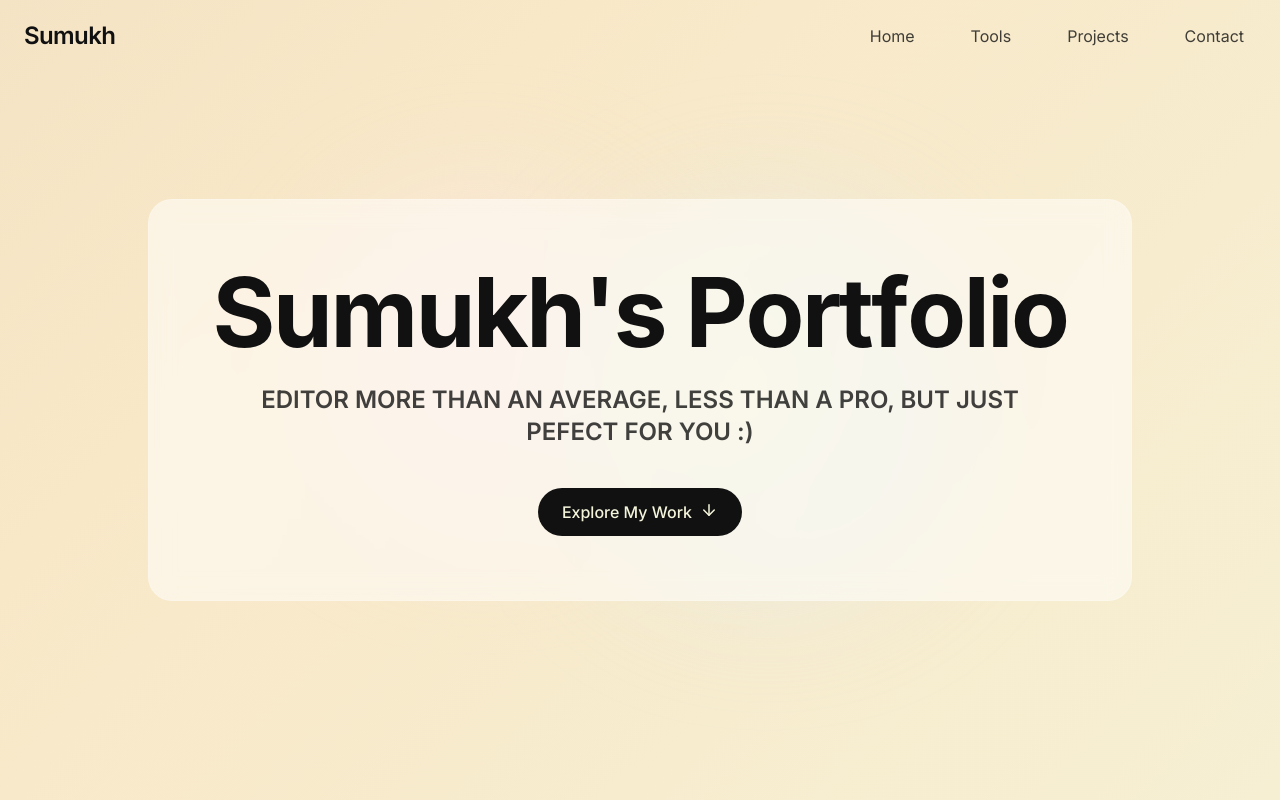
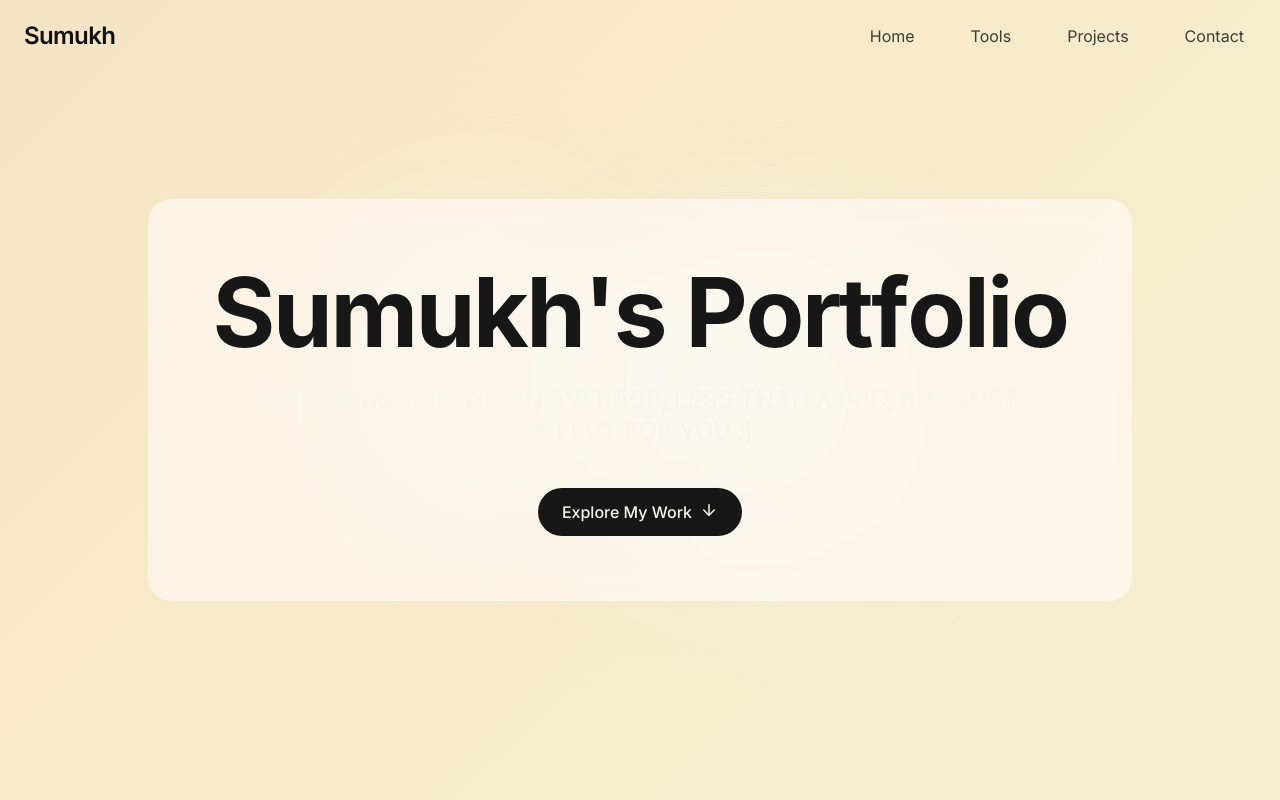
Before and after one commit to Sumukh-0019/sumukh, a React (Vite) app: page / in a window 1280 px wide. Shown: the top 800 px of the page. Built offline with nearby package versions, Linux system fonts and the light colour scheme; a web font is replaced by a local one.

Commit message:
Add theme color to home section
Apply the same theme color used in the tools section to the home section.

```diff
--- a/src/components/Hero.tsx
+++ b/src/components/Hero.tsx
@@ -29,18 +29,18 @@ const Hero = () => {
   return (
     <section
       id="home"
-      className="relative min-h-screen flex items-center justify-center overflow-hidden py-20 px-6"
+      className="relative min-h-screen flex items-center justify-center overflow-hidden py-20 px-6 bg-secondary"
     >
       <div className="absolute inset-0 z-0 animated-gradient">
-        <div className="absolute top-1/4 left-1/4 w-80 h-80 rounded-full bg-pink-100/40 filter blur-3xl animate-float"></div>
+        <div className="absolute top-1/4 left-1/4 w-80 h-80 rounded-full bg-secondary/40 filter blur-3xl animate-float"></div>
         <div
-          className="absolute bottom-1/4 right-1/4 w-96 h-96 rounded-full bg-blue-100/40 filter blur-3xl animate-float"
+          className="absolute bottom-1/4 right-1/4 w-96 h-96 rounded-full bg-secondary/40 filter blur-3xl animate-float"
           style={{
             animationDelay: "1s"
           }}
         ></div>
         <div
-          className="absolute top-1/3 right-1/3 w-64 h-64 rounded-full bg-yellow-100/40 filter blur-3xl animate-float"
+          className="absolute top-1/3 right-1/3 w-64 h-64 rounded-full bg-secondary/40 filter blur-3xl animate-float"
           style={{
             animationDelay: "2s"
           }}
@@ -49,21 +49,21 @@ const Hero = () => {
 
       <div className="glass-panel max-w-5xl mx-auto p-12 md:p-16 relative z-10 stagger-animate opacity-0 translate-y-10 transition-all duration-1000">
         <div className="text-center">
-          <h1 ref={titleRef} className="hero-title mb-6">
+          <h1 ref={titleRef} className="hero-title mb-6 text-primary">
             Sumukh's Portfolio
           </h1>
           <p
             style={{
               animationDelay: "0.5s"
             }}
-            className="text-xl md:text-2xl text-soft-black/80 max-w-3xl mx-auto mb-10 animate-fade-in font-semibold"
+            className="text-xl md:text-2xl text-primary-foreground/80 max-w-3xl mx-auto mb-10 animate-fade-in font-semibold"
           >
             EDITOR MORE THAN AN AVERAGE, LESS THAN A PRO, BUT JUST PEFECT FOR YOU :)
           </p>
 
           <a
             href="#tools"
-            className="inline-flex items-center gap-2 bg-soft-black text-beige px-6 py-3 rounded-full font-medium transition-all duration-300 hover:shadow-lg hover:-translate-y-1 animate-fade-in"
+            className="inline-flex items-center gap-2 bg-primary text-primary-foreground px-6 py-3 rounded-full font-medium transition-all duration-300 hover:shadow-lg hover:-translate-y-1 animate-fade-in"
             style={{
               animationDelay: "0.8s"
             }}
```
